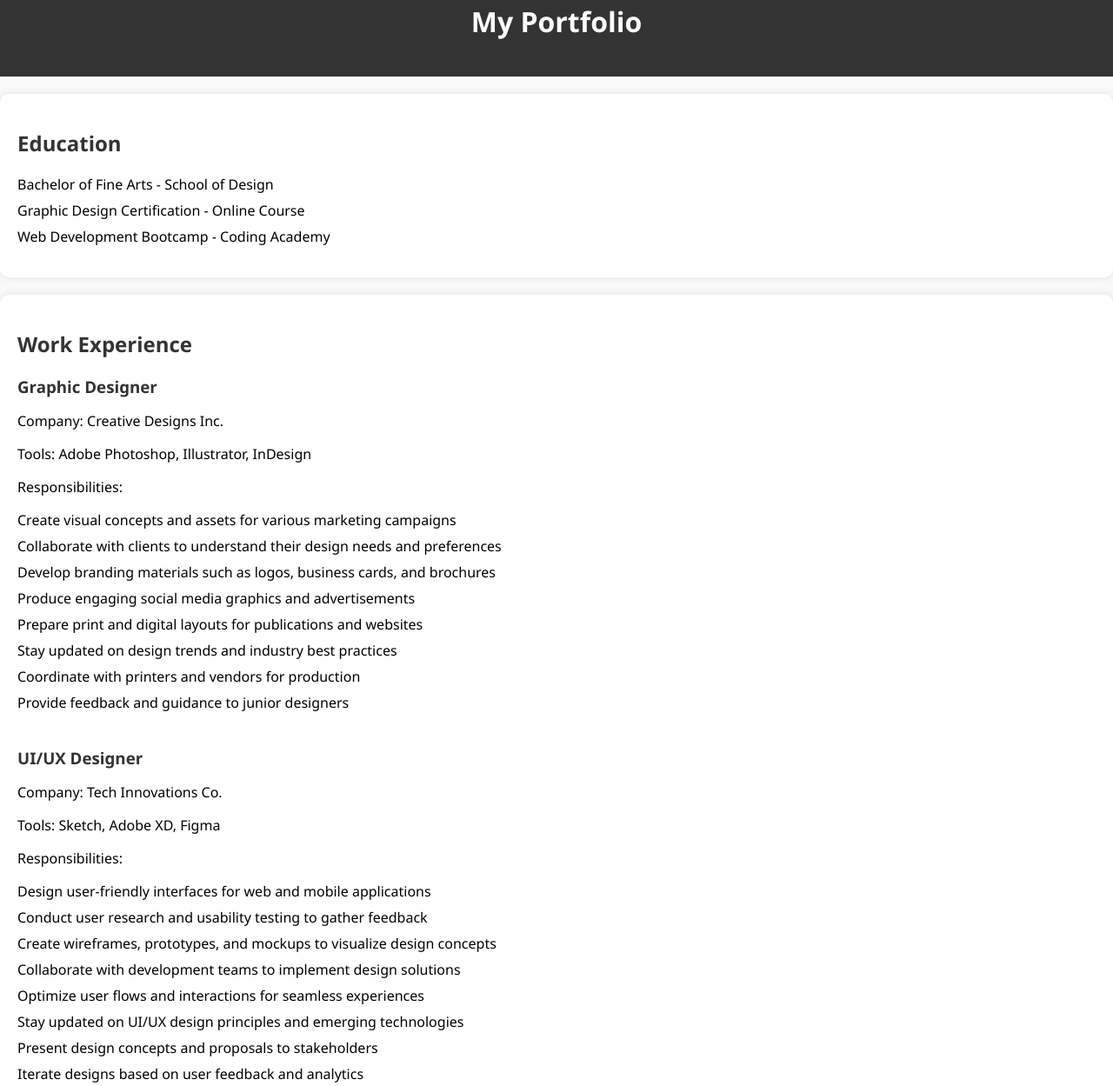
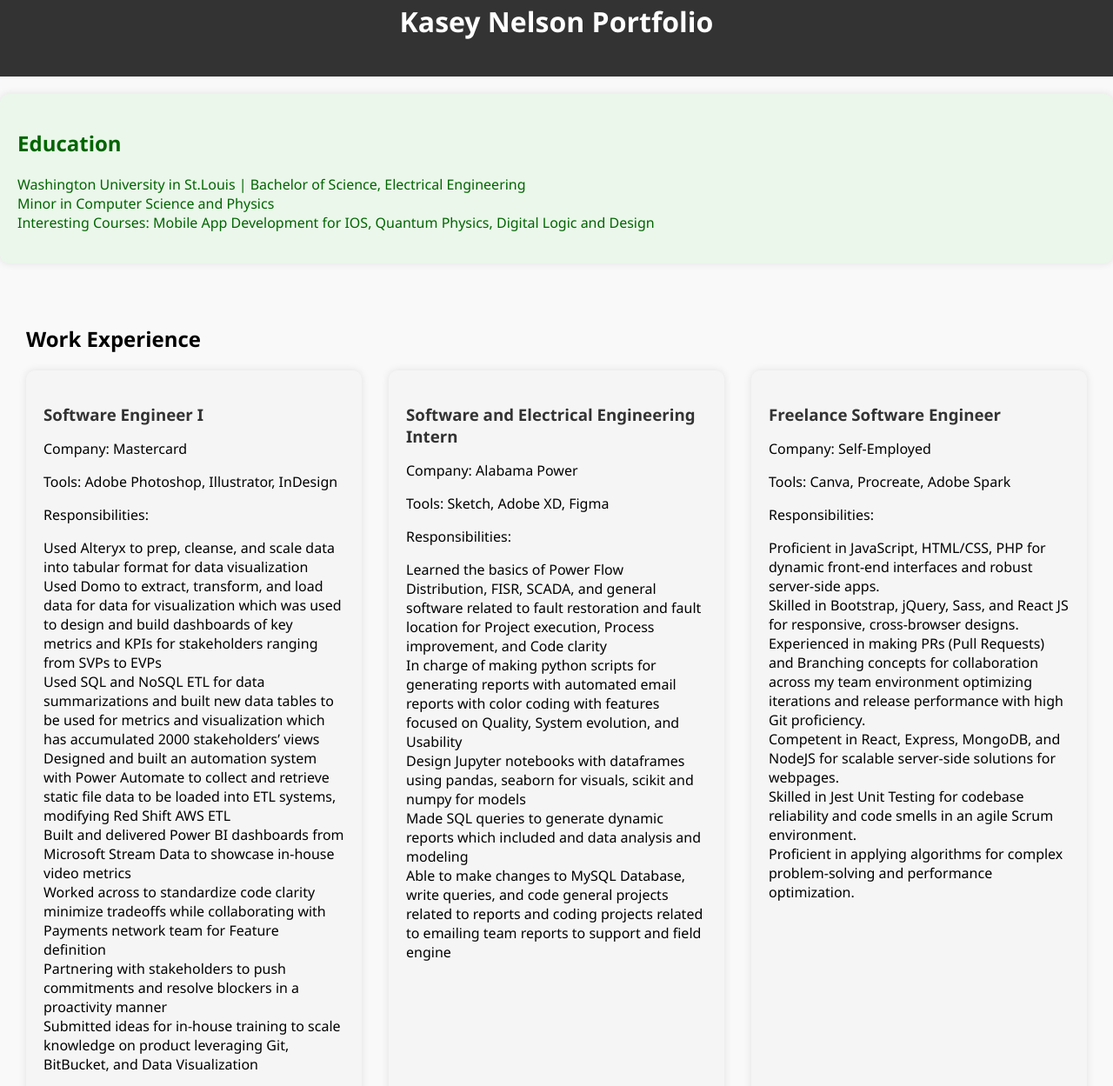
Before and after one commit to Datasciencewebdevelopmentcoder/portfilio, a plain HTML site: page index.html in a window 1280 px wide. Shown: the part 38-1287 px from the top of the page at 87% size. Drawn offline with Linux system fonts and the light colour scheme.

Commit message:
fixed a lot of errors

```diff
--- a/index.html
+++ b/index.html
@@ -9,82 +9,67 @@
 <body>
 
   <header>
-    <h1>My Portfolio</h1>
+    <h1>Kasey Nelson Portfolio</h1>
   </header>
 
   <section class="education">
     <h2>Education</h2>
     <ul>
-      <li>Bachelor of Fine Arts - School of Design</li>
-      <li>Graphic Design Certification - Online Course</li>
-      <li>Web Development Bootcamp - Coding Academy</li>
+      <li>Washington University in St.Louis | Bachelor of Science, Electrical Engineering</li>
+      <li>Minor in Computer Science and Physics</li>
+      <li>Interesting Courses: Mobile App Development for IOS, Quantum Physics, Digital Logic and Design </li>
     </ul>
   </section>
 
   <section class="work">
     <h2>Work Experience</h2>
-    <div class="job">
-      <h3>Graphic Designer</h3>
-      <p>Company: Creative Designs Inc.</p>
+    <div class="work-container">
+      <div class="work-item">
+        <h3>Software Engineer I</h3>
+        <p>Company: Mastercard</p>
         <p>Tools: Adobe Photoshop, Illustrator, InDesign</p>
         <p>Responsibilities:</p>
         <ul>
-        <li>Create visual concepts and assets for various marketing campaigns</li>
-        <li>Collaborate with clients to understand their design needs and preferences</li>
-        <li>Develop branding materials such as logos, business cards, and brochures</li>
-        <li>Produce engaging social media graphics and advertisements</li>
-        <li>Prepare print and digital layouts for publications and websites</li>
-        <li>Stay updated on design trends and industry best practices</li>
-        <li>Coordinate with printers and vendors for production</li>
-        <li>Provide feedback and guidance to junior designers</li>
+          <li>Used Alteryx to prep, cleanse, and scale data into tabular format for data visualization</li>
+          <li>Used Domo to extract, transform, and load data for data for visualization which was used to design and build dashboards of key metrics and KPIs for stakeholders ranging from SVPs to EVPs</li>
+          <li>Used SQL and NoSQL ETL for data summarizations and built new data tables to be used for metrics and visualization which has accumulated 2000 stakeholders’ views</li>
+          <li>Designed and built an automation system with Power Automate to collect and retrieve static file data to be loaded into ETL systems, modifying Red Shift AWS ETL</li>
+          <li>Built and delivered Power BI dashboards from Microsoft Stream Data to showcase in-house video metrics</li>
+          <li>Worked across to standardize code clarity minimize tradeoffs while collaborating with Payments network team for Feature definition</li>
+          <li>Partnering with stakeholders to push commitments and resolve blockers in a proactivity manner</li>
+          <li>Submitted ideas for in-house training to scale knowledge on product leveraging Git, BitBucket, and Data Visualization</li>
         </ul>
       </div>
-    <div class="job">
-      <h3>UI/UX Designer</h3>
-      <p>Company: Tech Innovations Co.</p>
+
+      <div class="work-item">
+        <h3>Software and Electrical Engineering Intern</h3>
+        <p>Company: Alabama Power</p>
         <p>Tools: Sketch, Adobe XD, Figma</p>
         <p>Responsibilities:</p>
         <ul>
-        <li>Design user-friendly interfaces for web and mobile applications</li>
-        <li>Conduct user research and usability testing to gather feedback</li>
-        <li>Create wireframes, prototypes, and mockups to visualize design concepts</li>
-        <li>Collaborate with development teams to implement design solutions</li>
-        <li>Optimize user flows and interactions for seamless experiences</li>
-        <li>Stay updated on UI/UX design principles and emerging technologies</li>
-        <li>Present design concepts and proposals to stakeholders</li>
-        <li>Iterate designs based on user feedback and analytics</li>
+          <li>Learned the basics of Power Flow Distribution, FISR, SCADA, and general software related to fault restoration and fault location for Project execution, Process improvement, and Code clarity</li>
+          <li>In charge of making python scripts for generating reports with automated email reports with color coding with features focused on Quality, System evolution, and Usability</li>
+          <li>Design Jupyter notebooks with dataframes using pandas, seaborn for visuals, scikit and numpy for models</li>
+          <li>Made SQL queries to generate dynamic reports which included and data analysis and modeling</li>
+          <li>Able to make changes to MySQL Database, write queries, and code general projects related to reports and coding projects related to emailing team reports to support and field engine</li>
         </ul>
       </div>
-    <div class="job">
-      <h3>Freelance Graphic Designer</h3>
+
+      <div class="work-item">
+        <h3>Freelance Software Engineer</h3>
         <p>Company: Self-Employed</p>
         <p>Tools: Canva, Procreate, Adobe Spark</p>
         <p>Responsibilities:</p>
         <ul>
-        <li>Create custom graphics and illustrations for various clients and projects</li>
-        <li>Manage multiple design projects simultaneously and meet deadlines</li>
-        <li>Communicate with clients to understand their vision and requirements</li>
-        <li>Develop branding assets including logos, color schemes, and style guides</li>
-        <li>Design marketing materials such as social media posts, flyers, and banners</li>
-        <li>Provide design consulting and recommendations to clients</li>
-        <li>Promote services through online platforms and social media channels</li>
-        <li>Handle invoicing, contracts, and client relations</li>
+          <li>Proficient in JavaScript, HTML/CSS, PHP for dynamic front-end interfaces and robust server-side apps.</li>
+          <li>Skilled in Bootstrap, jQuery, Sass, and React JS for responsive, cross-browser designs.</li>
+          <li>Experienced in making PRs (Pull Requests) and Branching concepts for collaboration across my team environment optimizing iterations and release performance with high Git proficiency.</li>
+          <li>Competent in React, Express, MongoDB, and NodeJS for scalable server-side solutions for webpages.</li>
+          <li>Skilled in Jest Unit Testing for codebase reliability and code smells in an agile Scrum environment.</li>
+          <li>Proficient in applying algorithms for complex problem-solving and performance optimization.</li>
         </ul>
       </div>
-  </section>
-
-  <section class="skills">
-    <h2>Skills</h2>
-    <ul>
-      <li>Graphic Design</li>
-      <li>UI/UX Design</li>
-      <li>Web Design</li>
-      <li>Typography</li>
-      <li>Adobe Creative Suite</li>
-      <li>Prototyping Tools</li>
-      <li>Project Management</li>
-      <li>Communication</li>
-    </ul>
+    </div>
   </section>
 
 </body>
--- a/styles.css
+++ b/styles.css
@@ -17,14 +17,30 @@ section {
   margin: 20px 0;
 }
 
-.education, .work, .skills {
+.education, .skills {
   background-color: #fff;
   border-radius: 10px;
   padding: 20px;
   box-shadow: 0px 0px 10px rgba(0, 0, 0, 0.1);
 }
 
-h2 {
+.education {
+  background-color: #eaf7ea; /* Green background */
+}
+
+.education h2 {
+  color: #006400; /* Dark green text */
+}
+
+.education ul {
+  color: #006400; /* Dark green text */
+}
+
+.skills {
+  background-color: #fff;
+}
+
+.skills h2 {
   color: #333;
 }
 
@@ -33,12 +49,23 @@ ul {
   padding: 0;
 }
 
-li {
-  margin-bottom: 8px;
+.work-container {
+  display: flex;
+  flex-wrap: wrap;
+  justify-content: space-between;
+}
+
+.work-item {
+  flex-basis: calc(30% - 20px); /* Adjusted width */
+  background-color: #f5f5f5; /* Light grey */
+  border-radius: 10px;
+  padding: 20px;
+  box-shadow: 0px 0px 10px rgba(0, 0, 0, 0.1);
+  margin-bottom: 20px;
 }
 
 .job {
-  margin-bottom: 40px;
+  margin-bottom: 20px;
 }
 
 h3 {
@@ -46,13 +73,15 @@ h3 {
   margin-bottom: 5px;
 }
 
-.comic-font {
-  font-family: 'Comic Sans MS', cursive;
+/* Responsive styles */
+@media screen and (max-width: 900px) {
+  .work-item {
+    flex-basis: calc(50% - 20px);
+  }
 }
 
-/* Responsive styles */
 @media screen and (max-width: 600px) {
-  section {
-    padding: 20px;
+  .work-item {
+    flex-basis: calc(100% - 20px);
   }
 }
```
Lines whose indentation alone changed are shown as unchanged.
